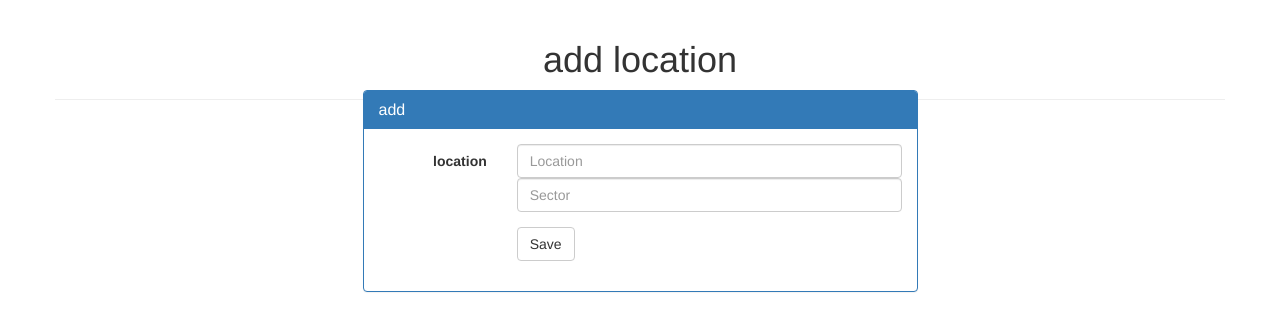
After one commit to JingZhouLiuDeHua/timeSheet, a Django app: template templates/add_location.html in a window 1280 px wide. The commit adds this page. Shown: the top 331 px of the page. Run offline with Django 3.2, Linux system fonts and the light colour scheme; the template is opened without the code that fills it, so the values that code supplies are empty; some libraries are stand-ins or nearby versions.

Commit message:
added a bit

```diff
--- a/LoginLogout/views.py
+++ b/LoginLogout/views.py
@@ -1,3 +1,6 @@
 from django.shortcuts import render
 
+
+
+
 # Create your views here.
--- /dev/null
+++ b/templates/add_location.html
@@ -0,0 +1,48 @@
+<!DOCTYPE html>
+<html lang="en">
+<head>
+    <meta charset="UTF-8">
+    <title>Title</title>
+    <meta name="viewport" content="width=device-width, initial-scale=1">
+    <link href="/static/bootstrap-3.3.7/css/bootstrap.min.css" rel="stylesheet">
+    <link href="/static/fontawesome/css/font-awesome.min.css" rel="stylesheet">
+</head>
+<body>
+
+<div class="container">
+    <div class="row">
+        <div class="page-header ">
+            <h1 class="text-center">add location</h1>
+            <div class="col-md-6 col-md-offset-3">
+                <div class="panel panel-primary">
+                    <div class="panel-heading">
+                        <h3 class="panel-title">add</h3>
+                    </div>
+                    <div class="panel-body">
+                        <form class="form-horizontal" action="/add_location/" method="post">
+                            <div class="form-group">
+                                <label for="inputEmail3" class="col-sm-3 control-label">location</label>
+                                <div class="col-sm-9">
+                                    <input type="text" class="form-control" id="Location" name="Location"
+                                           placeholder="Location">
+                                    <input type="text" class="form-control" id="Sector" name="Sector"
+                                           placeholder="Sector">
+                                </div>
+                            </div>
+
+
+                            <div class="form-group">
+                                <div class="col-sm-offset-3 col-sm-9">
+                                    <button type="submit" class="btn btn-default">Save</button>
+                                </div>
+                            </div>
+                        </form>
+                    </div>
+                </div>
+
+            </div>
+        </div>
+    </div>
+</div>
+</body>
+</html>
--- a/templates/base_template.html
+++ b/templates/base_template.html
@@ -60,12 +60,12 @@
     </style>
 </head>
 <body>
+
     <div class="topbar">
         <div class="header">TIMECARD<br>Data Entry System</div>
         <div class="header">THE MIDDLE IMAGE</div>
         <div class="header">
             Welcome {% if user.is_authenticated %}, {{ user.First_name }}.{% endif %}<br>
-            {{ current date }}<br>
             <a href="">Log Out</a>
         </div><br>
         {% block topnav %}
--- a/templates/doctor_list.html
+++ b/templates/doctor_list.html
@@ -9,6 +9,7 @@
       </tr>
       <tr>
         <td>   {{ s.Last_name}} </td>
+        <td>   {{s.FileNumber}} </td>
         {% endfor %}
       </tr>
     </table>
--- a/timeSheetManagement/settings.py
+++ b/timeSheetManagement/settings.py
@@ -121,3 +121,5 @@ USE_TZ = True
 # https://docs.djangoproject.com/en/2.2/howto/static-files/
 
 STATIC_URL = '/static/'
+LOGIN_REDIRECT_URL = '/'
+LOGOUT_REDIRECT_URL = '/'
--- a/timeSheetManagement/urls.py
+++ b/timeSheetManagement/urls.py
@@ -14,11 +14,12 @@ Including another URLconf
     2. Add a URL to urlpatterns:  path('blog/', include('blog.urls'))
 """
 from django.contrib import admin
-from django.urls import path
+from django.urls import path, include
 from django.conf.urls import url
 from AddDoctor import views
 from AddLocation import views
 from AddUser import views
+from django.views.generic.base import TemplateView
 
 urlpatterns = [
     #path('admin/', admin.site.urls),
@@ -32,4 +33,6 @@ urlpatterns = [
    # url(r'^add_location/', views.add_location),
     url(r'^add_user/', views.add_user),
     url(r'^user_list/', views.user_list),
+    path('accounts/', include('django.contrib.auth.urls')),
+    path('', TemplateView.as_view(template_name='base_template.html'), name='base'),
 ]
```
Also changed, not shown: AddLocation/views.py (+20 -1 lines), templates/location_list.html (added, +20 -0 lines), templates/registration/login.html (added, +12 -0 lines), db.sqlite3.
